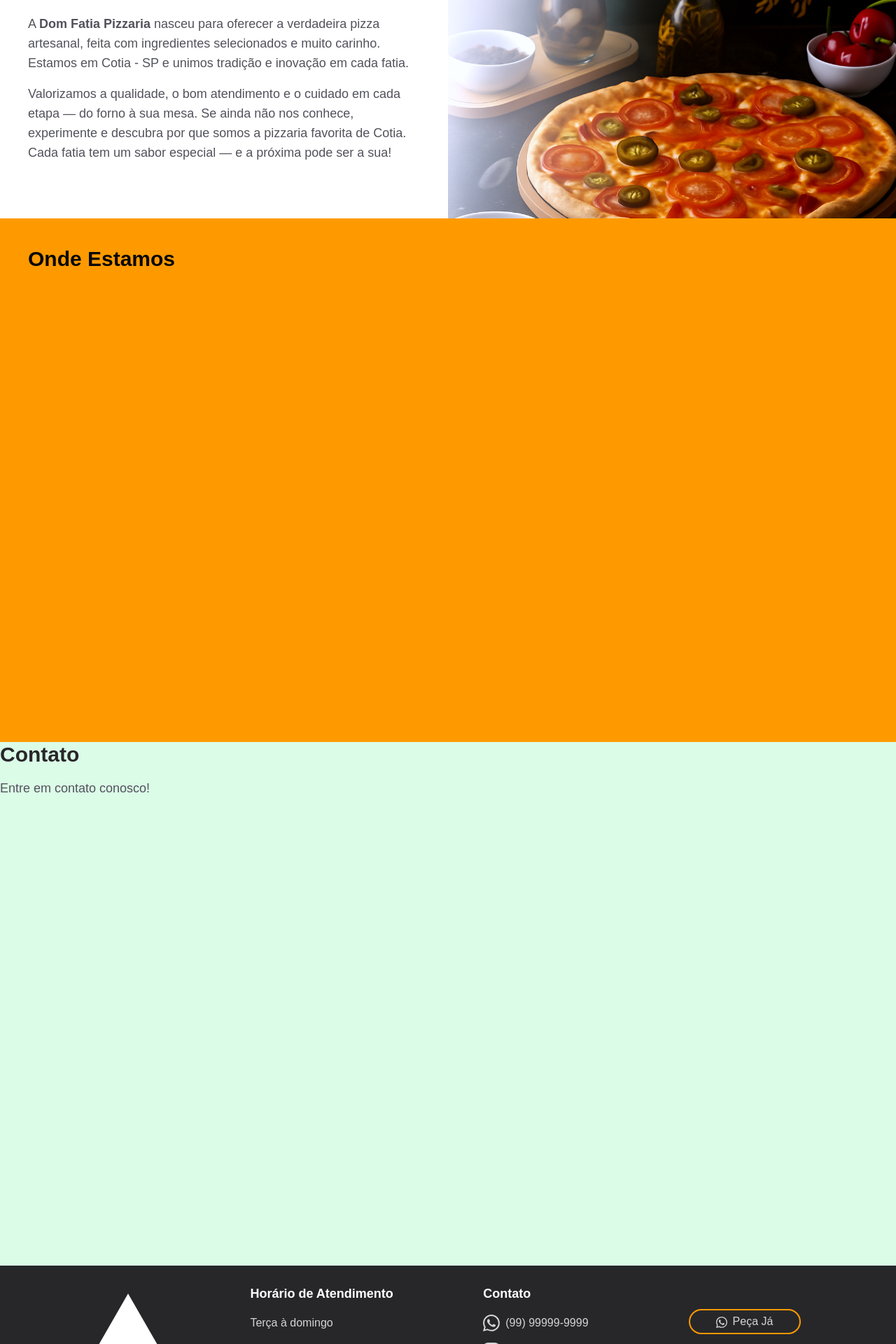
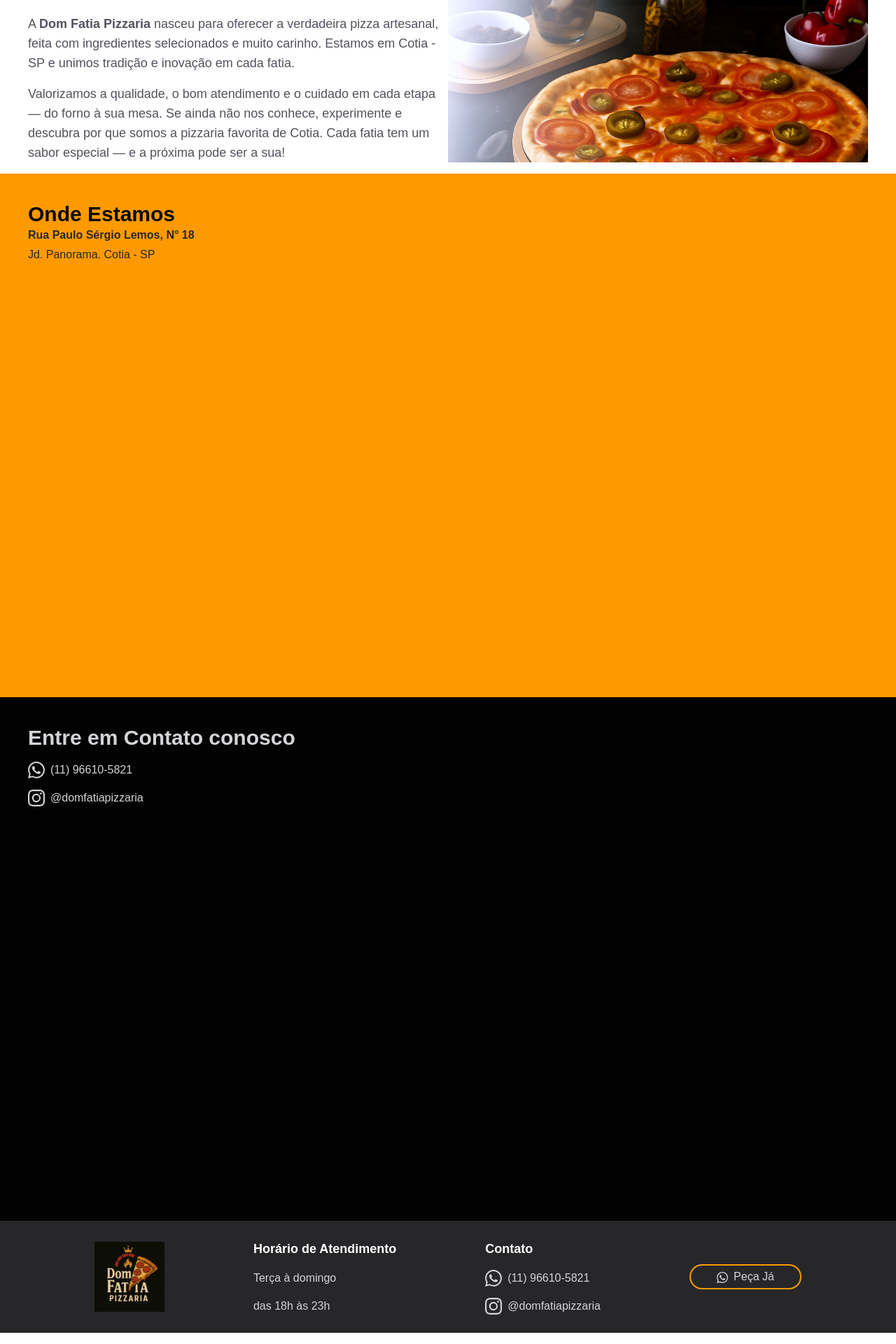
Before and after one commit to SteveSilvas/dom-fatia-pizzaria, a Next.js app: page / in a window 1280 px wide. Shown: the part 880-2800 px from the top of the page at 70% size. Built offline with nearby package versions, Linux system fonts and the light colour scheme.

Commit message:
introduzindo logotipo oficial

```diff
--- a/src/app/screens/About/index.tsx
+++ b/src/app/screens/About/index.tsx
@@ -7,7 +7,7 @@
             height="min-h-auto"
             id="about"
             className="flex flex-col md:flex-row bg-white">
-            <section className="relative w-full md:w-1/2 md:h-96 py-4 px-10">
+            <section className="relative w-full md:w-1/2 md:h-auto">
                 <h1 className="mt-6 text-3xl font-bold text-zinc-800">Sobre a Dom Fatia Pizzaria</h1>
                 <p className="mt-4 text-lg text-zinc-600">
                     A <strong>Dom Fatia Pizzaria</strong> nasceu para oferecer a verdadeira pizza artesanal, feita com ingredientes selecionados e muito carinho. Estamos em Cotia - SP e unimos tradição e inovação em cada fatia.
@@ -16,7 +16,7 @@
                     Valorizamos a qualidade, o bom atendimento e o cuidado em cada etapa — do forno à sua mesa. Se ainda não nos conhece, experimente e descubra por que somos a pizzaria favorita de Cotia. Cada fatia tem um sabor especial — e a próxima pode ser a sua!
                 </p>
             </section>
-            <section className="relative w-full md:w-1/2 h-50 md:h-96">
+            <section className="relative w-full md:w-1/2 h-50 md:h-auto">
                 <Image
                     src={about_pizza_background}
                     alt="Pizza Background"
--- a/src/app/screens/Address/index.tsx
+++ b/src/app/screens/Address/index.tsx
@@ -4,12 +4,16 @@
 const Address = () => {
     return (
         <PageTemplate
-        id="address"
-        className="flex flex-col md:flex-row bg-amber-500"
-      >
-            <section className="relative w-full md:w-1/2 md:h-96 py-4 px-10">
+            id="address"
+            className="flex flex-col md:flex-row bg-amber-500"
+        >
+            <section className="relative w-full md:w-1/2 md:h-96">
                 <h1 className="mt-6 text-3xl font-bold text-[#080808]">Onde Estamos</h1>
-                {/* <Map /> */}
+
+                <div className="flex flex-col gap-1">
+                    <strong className="text-zinc-800">Rua Paulo Sérgio Lemos, N° 18</strong>
+                    <span className="text-zinc-800">Jd. Panorama. Cotia - SP</span>
+                </div>
             </section>
         </PageTemplate>
     );
--- a/src/app/screens/Contact/index.tsx
+++ b/src/app/screens/Contact/index.tsx
@@ -1,10 +1,30 @@
 import PageTemplate from "@/components/PageTemplate";
+import Link from "next/link";
+import { BsInstagram, BsWhatsapp } from "react-icons/bs";
 
 const Contact = () => {
     return (
-        <PageTemplate id="contact" className="bg-green-100">
-            <h1 className="text-3xl font-bold text-zinc-800">Contato</h1>
-            <p className="mt-4 text-lg text-zinc-600">Entre em contato conosco!</p>
+        <PageTemplate id="contact" className="bg-[#020202]">
+            <h1 className="mt-6 text-3xl font-bold text-zinc-300">Entre em Contato conosco</h1>
+            <div className="flex flex-col gap-4 my-4">
+                <Link
+                    className="flex items-center gap-2 text-zinc-300 hover:text-amber-500 cursor-pointer"
+                    href="https://wa.me/5511966105821"
+                    target="_blank"
+                >
+                    <BsWhatsapp className="inline text-2xl" />
+                    <span >(11) 96610-5821</span>
+                </Link>
+                <Link
+                    className="flex items-center gap-2 text-zinc-300 hover:text-amber-500 cursor-pointer"
+                    href="https://www.instagram.com/domfatiapizzaria/?igsh=YXAza244MWFmeWUx&utm_source=qr#"
+                    target="_blank"
+                >
+                    <BsInstagram className="inline text-2xl" />
+                    <span>@domfatiapizzaria</span>
+                </Link>
+            </div>
+
         </PageTemplate>
     );
 };
--- a/src/components/Footer/index.tsx
+++ b/src/components/Footer/index.tsx
@@ -1,19 +1,18 @@
 import Image from "next/image";
 import Link from "next/link";
 import { BsInstagram, BsWhatsapp } from "react-icons/bs";
+import logotipo from "@/assets/logotipo.jpeg";
 
 const Footer = () => {
     return (
         <footer className="md:h-40 flex flex-col md:flex-row bg-zinc-800 p-4 md:p-8 gap-6 items-center justify-evenly text-white">
-
             <Image
-                src="/vercel.svg"
+                src={logotipo}
                 alt="Vercel Logo"
-                width={100}
-                height={100}
-                className="h-20 w-auto"
+                width={200}
+                height={200}
+                className="h-40 md:h-25 w-auto"
             />
-
 
             <div className="flex flex-col gap-4">
                 <strong className="text-white text-lg">Horário de Atendimento</strong>
@@ -25,11 +24,11 @@
                 <strong className="text-white text-lg">Contato</strong>
                 <Link
                     className="flex items-center gap-2 text-zinc-300 hover:text-amber-500 cursor-pointer"
-                    href="https://wa.me/5599999999999"
+                    href="https://wa.me/5511966105821"
                     target="_blank"
                 >
                     <BsWhatsapp className="inline text-2xl" />
-                    <span >(99) 99999-9999</span>
+                    <span >(11) 96610-5821</span>
                 </Link>
                 <Link
                     className="flex items-center gap-2 text-zinc-300 hover:text-amber-500 cursor-pointer"
@@ -44,7 +43,7 @@
             <Link
                 href="https://api.whatsapp.com/send?phone=5511966105821"
                 target="_blank"
-                className={`w-40 text-center hover:scale-105 transition-all duration-300 ease-in-out text-zinc-300 py-1 px-4 rounded-4xl border-2 border-amber-500 cursor-pointer`}>
+                className={`w-40 text-center hover:scale-115 transition-all duration-300 ease-in-out text-zinc-300 py-1 px-4 rounded-4xl border-2 border-amber-500 cursor-pointer`}>
                 <BsWhatsapp className="inline-block mr-2" />
                 Peça Já
             </Link>
--- a/src/components/Navbar/index.tsx
+++ b/src/components/Navbar/index.tsx
@@ -1,8 +1,10 @@
 "use client";
+import Image from "next/image";
 import Link from "next/link";
 import { useState } from "react";
 import { BsWhatsapp } from "react-icons/bs";
 import { GrClose, GrMenu } from "react-icons/gr";
+import logotipo from "@/assets/logotipo.jpeg";
 
 const Navbar: React.FC = () => {
     const [isOpen, setIsOpen] = useState(false);
@@ -24,6 +26,20 @@
                         onClick={toggleSidebar}
                     />}
             </div>
+            <Link
+                className={`hover:text-zinc-500 font-bold font-default ${!isOpen ? "hidden md:block" : ""}`}
+                href={"/"}
+                onClick={() => setIsOpen(!isOpen)}
+            >
+                <Image
+                    src={logotipo}
+                    alt="Vercel Logo"
+                    width={200}
+                    height={200}
+                    className={`h-40 md:h-15 w-auto mt-4 md:mt-0 ${!isOpen ? "hidden md:block" : ""}`}
+                />
+            </Link>
+
             <nav className="w-[100%] h-[100%] text-[18px] md:h-auto flex flex-col md:flex-row align-center items-center justify-center md:justify-end gap-10">
                 <Link
                     className={`hover:text-zinc-500 font-bold font-default ${!isOpen ? "hidden md:block" : ""}`}
@@ -54,7 +70,7 @@
                     Contato
                 </Link>
 
-                 <Link
+                <Link
                     className={`hover:text-zinc-500 font-bold font-default ${!isOpen ? "hidden md:block" : ""}`}
                     href={"/#address"}
                     onClick={() => setIsOpen(!isOpen)}
--- a/src/components/PageTemplate/index.tsx
+++ b/src/components/PageTemplate/index.tsx
@@ -8,7 +8,7 @@
 const PageTemplate: React.FC<IPageTemplateProps> = ({ children, id, className, height }) => {
     const defaultHeight = "min-h-[calc(100vh-3.25rem)]"; // Default height if not provided
     return(
-         <div id={id} className={`relative flex flex-col scroll-mt-13 md:scroll-mt-15 ${className} ${height || defaultHeight}`} >
+         <div id={id} className={`relative flex flex-col scroll-mt-13 md:scroll-mt-15 py-4 px-10 ${className} ${height || defaultHeight}`} >
             {children}
          </div>
     );
```
Also changed, not shown: src/assets/logotipo.jpeg (added).
